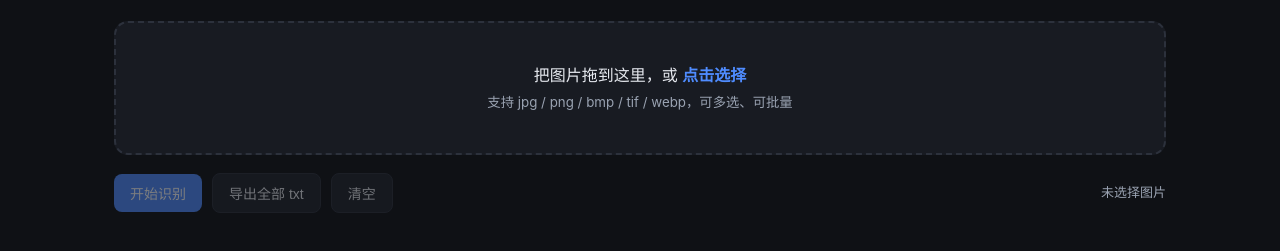
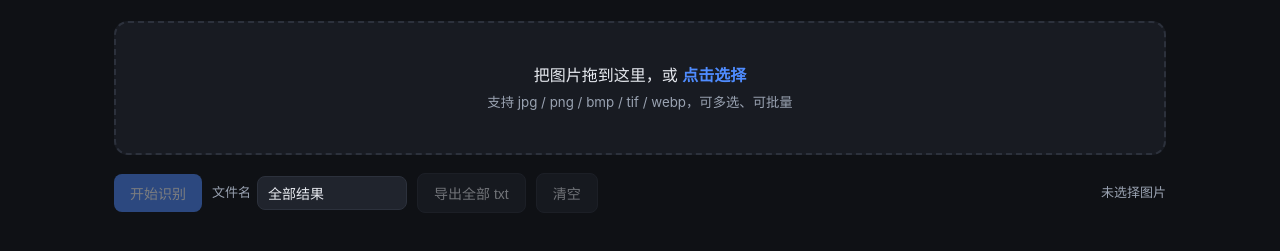
Before and after one commit to ak3489/OCR, a plain HTML site: page static/index.html in a window 1280 px wide. Shown: the part 89-340 px from the top of the page. Drawn offline with Linux system fonts and the light colour scheme.

Commit message:
导出文件名可以修改

```diff
--- a/static/index.html
+++ b/static/index.html
@@ -71,6 +71,24 @@
 
   #status { color: var(--muted); font-size: 13px; margin-left: auto; }
 
+  #name-field {
+    display: inline-flex;
+    align-items: center;
+    gap: 6px;
+    font-size: 13px;
+    color: var(--muted);
+  }
+  #filename {
+    background: var(--panel-2);
+    border: 1px solid var(--border);
+    border-radius: 8px;
+    color: var(--text);
+    padding: 8px 10px;
+    font-size: 14px;
+    width: 150px;
+  }
+  #filename:focus { outline: none; border-color: var(--accent); }
+
   .card {
     background: var(--panel);
     border: 1px solid var(--border);
@@ -135,6 +153,9 @@
 
   <div id="toolbar">
     <button id="run" disabled>开始识别</button>
+    <label id="name-field">文件名
+      <input id="filename" type="text" value="全部结果" placeholder="导出文件名" title="导出 txt 的文件名">
+    </label>
     <button id="export" class="ghost" disabled>导出全部 txt</button>
     <button id="clear" class="ghost" disabled>清空</button>
     <span id="status">未选择图片</span>
@@ -151,6 +172,7 @@ const runBtn = document.getElementById('run');
 const exportBtn = document.getElementById('export');
 const clearBtn = document.getElementById('clear');
 const statusEl = document.getElementById('status');
+const filenameInput = document.getElementById('filename');
 
 let items = [];
 
@@ -263,7 +285,9 @@ function exportAll() {
   const blob = new Blob([parts.join('\n')], { type: 'text/plain;charset=utf-8' });
   const a = document.createElement('a');
   a.href = URL.createObjectURL(blob);
-  a.download = '全部结果.txt';
+  let name = (filenameInput.value || '').trim().replace(/[\\/:*?"<>|]/g, '_');
+  if (!name) name = '全部结果';
+  a.download = name.replace(/\.txt$/i, '') + '.txt';
   a.click();
   URL.revokeObjectURL(a.href);
 }
```
